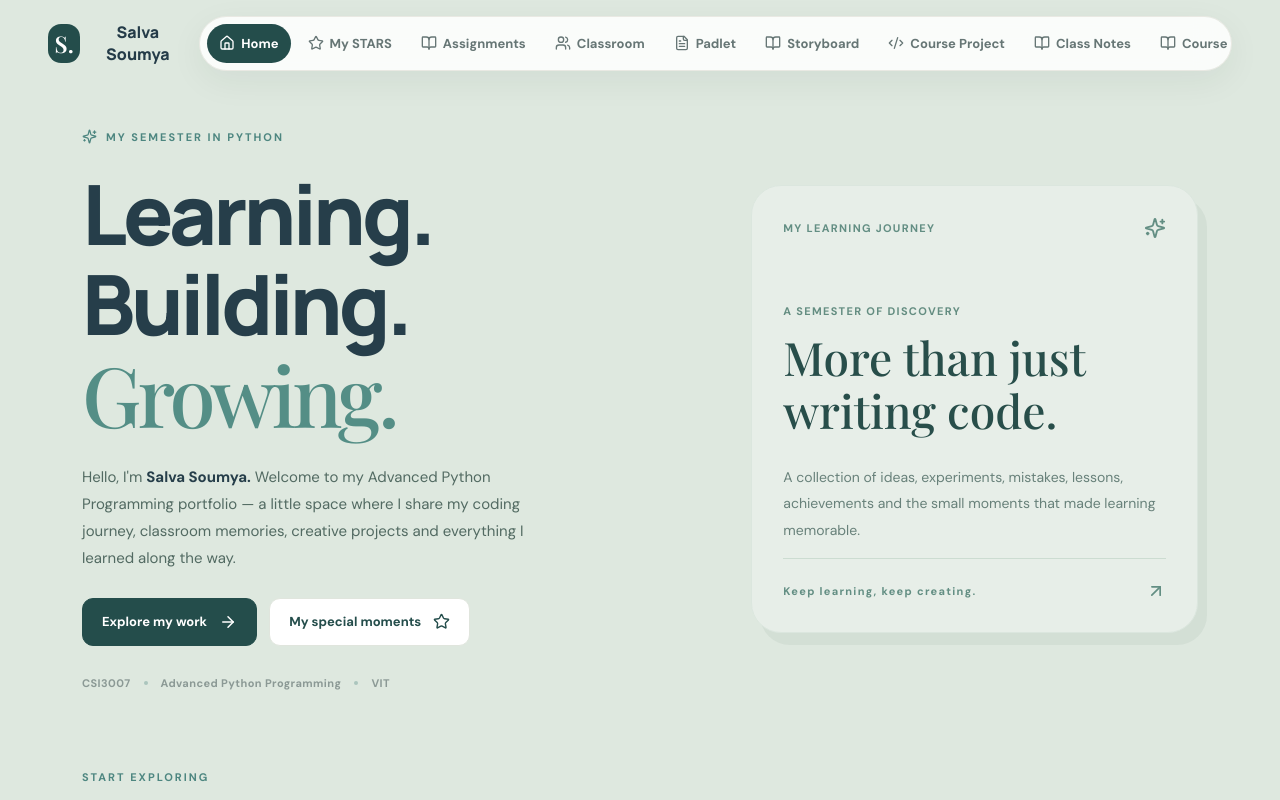
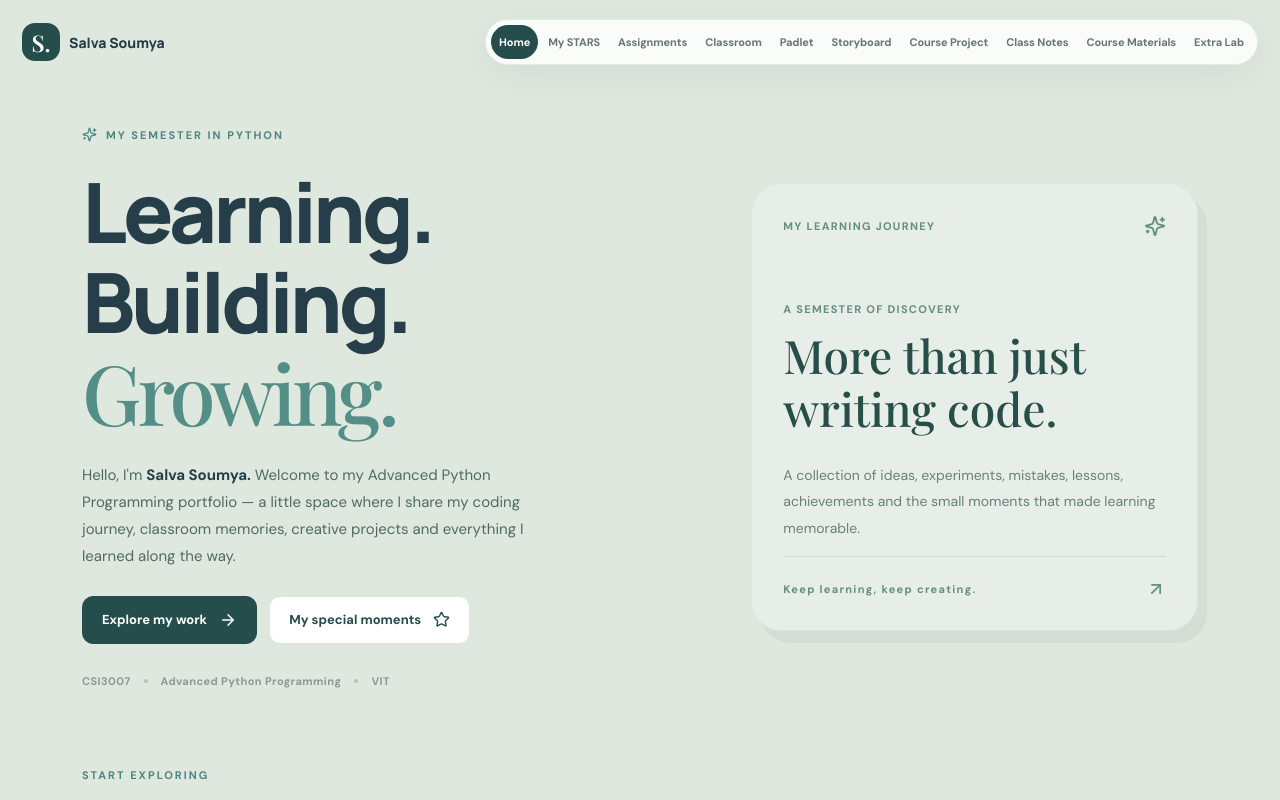
Before and after one commit to SalvaSoumya/advanced-python-portfolio, a React (Vite) app: page / in a window 1280 px wide. Shown: the top 800 px of the page. Built offline with nearby package versions, Linux system fonts and the light colour scheme; a web font is replaced by a local one.

Commit message:
Fix navigation scrollbar and brand wrapping

```diff
--- a/src/index.css
+++ b/src/index.css
@@ -1443,3 +1443,153 @@ body {
     flex-shrink: 0;
   }
 }
+
+/* ============================================
+   FINAL HEADER & NAVIGATION FIX
+   ============================================ */
+
+/* Desktop: one row, no horizontal scrolling */
+@media (min-width: 1201px) {
+  .site-header {
+    width: 100%;
+    max-width: 1600px;
+    height: 84px;
+    padding: 0 22px;
+    display: flex;
+    align-items: center;
+    justify-content: space-between;
+    gap: 18px;
+  }
+
+  .brand {
+    display: inline-flex;
+    align-items: center;
+    flex: 0 0 auto;
+    gap: 9px;
+    white-space: nowrap;
+    font-size: 14px;
+  }
+
+  .brand > span:last-child {
+    display: inline;
+    white-space: nowrap;
+  }
+
+  .brand-mark {
+    flex-shrink: 0;
+    width: 38px;
+    height: 38px;
+  }
+
+  .floating-nav {
+    position: static;
+    display: flex;
+    flex: 0 1 auto;
+    align-items: center;
+    justify-content: center;
+    flex-wrap: nowrap;
+    width: auto;
+    max-width: none;
+    min-width: 0;
+    margin-left: auto;
+    padding: 5px;
+    gap: 2px;
+    overflow: visible;
+    transform: none;
+    scrollbar-width: none;
+    border-radius: 50px;
+  }
+
+  .floating-nav::-webkit-scrollbar {
+    display: none;
+  }
+
+  .floating-nav .nav-item {
+    flex: 0 0 auto;
+    display: inline-flex;
+    align-items: center;
+    justify-content: center;
+    gap: 0;
+    padding: 10px 8px;
+    font-size: 11px;
+    line-height: 1.3;
+    letter-spacing: -0.1px;
+    white-space: nowrap;
+  }
+
+  /* Hide icons only inside desktop navigation
+     so all ten labels fit neatly */
+  .floating-nav .nav-item svg {
+    display: none;
+  }
+
+  .mobile-menu-toggle,
+  .mobile-nav {
+    display: none;
+  }
+}
+
+/* Smaller laptops and tablets:
+   use a proper menu instead of a scrollbar */
+@media (min-width: 761px) and (max-width: 1200px) {
+  .site-header {
+    height: 80px;
+    padding: 0 24px;
+    gap: 16px;
+  }
+
+  .brand {
+    display: inline-flex;
+    flex: 0 0 auto;
+    align-items: center;
+    gap: 10px;
+    white-space: nowrap;
+    font-size: 15px;
+  }
+
+  .brand > span:last-child {
+    display: inline;
+    white-space: nowrap;
+  }
+
+  .floating-nav {
+    display: none;
+  }
+
+  .mobile-menu-toggle {
+    display: flex;
+    align-items: center;
+    justify-content: center;
+    width: 43px;
+    height: 43px;
+    margin-left: auto;
+    flex-shrink: 0;
+    border: 1px solid #d8e5dc;
+    border-radius: 12px;
+    background: white;
+    color: #244d4b;
+    cursor: pointer;
+  }
+
+  .mobile-nav {
+    display: flex;
+    flex-direction: column;
+    gap: 5px;
+  }
+}
+
+/* Keep the name on one line on phones too */
+@media (max-width: 760px) {
+  .brand {
+    display: inline-flex;
+    align-items: center;
+    gap: 9px;
+    white-space: nowrap;
+  }
+
+  .brand > span:last-child {
+    display: inline;
+    white-space: nowrap;
+    font-size: 14px;
+  }
+}
```
